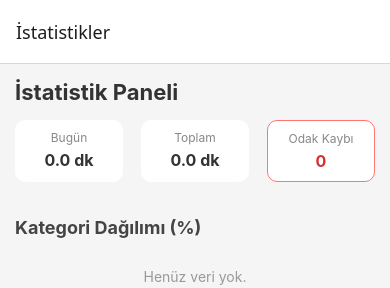
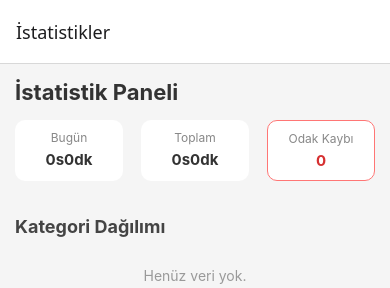
Before and after one commit to YigitAlpCakirr/OdaklanmaUygulamasi, a React Native app: screen /Raporlar in a window 390 px wide. Shown: the top 288 px of the page. Built offline with nearby package versions, Linux system fonts and the light colour scheme.

Commit message:
istatistik paneli tasarimi ve mantigi düzenlendi

```diff
--- a/screens/HomeScreen.js
+++ b/screens/HomeScreen.js
@@ -40,14 +40,14 @@ export default function HomeScreen() {
     return () => subscription.remove();
   }, [isActive, isSessionStarted]);
 
-  // --- SAYAÇ ---
+  // --- SAYAÇ MANTIĞI (DÜZELTİLDİ) ---
   useEffect(() => {
     let interval = null;
     if (isActive && seconds > 0) {
       interval = setInterval(() => {
         setSeconds((prevSeconds) => prevSeconds - 1);
       }, 1000);
-    } else if (seconds === 0 && isSessionStarted) {
+    } else if (seconds === 0 && isSessionStarted && isActive) {
       handleSessionComplete();
     }
     return () => clearInterval(interval);
@@ -166,7 +166,6 @@ export default function HomeScreen() {
         ) : (
           <View style={styles.pickerCard}>
 
-            {/* SAAT SÜTUNU */}
             <View style={styles.pickerColumn}>
               <Text style={styles.pickerHeader}>SAAT</Text>
               <View style={styles.pickerWrapper}>
@@ -184,7 +183,6 @@ export default function HomeScreen() {
 
             <Text style={styles.colon}>:</Text>
 
-            {/* DAKİKA SÜTUNU */}
             <View style={styles.pickerColumn}>
               <Text style={styles.pickerHeader}>DAKİKA</Text>
               <View style={styles.pickerWrapper}>
@@ -254,7 +252,6 @@ const styles = StyleSheet.create({
     borderWidth: 1, borderColor: '#F3F4F6'
   },
 
-  // --- KRİTİK DEĞİŞİKLİK: SABİT GENİŞLİK ---
   pickerColumn: {
     width: PICKER_WIDTH,
     alignItems: 'center',
--- a/screens/ReportsScreen.js
+++ b/screens/ReportsScreen.js
@@ -44,6 +44,14 @@ export default function ReportsScreen() {
     );
   };
 
+  // --- SÜRE FORMATLAYICI  ---
+  const formatDuration = (totalSeconds) => {
+    if (!totalSeconds) return "0s0dk";
+    const hours = Math.floor(totalSeconds / 3600);
+    const minutes = Math.floor((totalSeconds % 3600) / 60);
+    return `${hours}s${minutes}dk`;
+  };
+
   const calculateStats = (data) => {
     const now = new Date();
     const todayStr = now.toISOString().split('T')[0];
@@ -74,39 +82,42 @@ export default function ReportsScreen() {
         todaySeconds += session.duration;
       }
 
+      // Kategori
       if (categoryMap[session.category]) {
         categoryMap[session.category] += session.duration;
       } else {
         categoryMap[session.category] = session.duration;
       }
 
+      // Günlük
       if (last7DaysMap[sessionDateStr]) {
         last7DaysMap[sessionDateStr].value += session.duration;
       }
     });
 
-    // --- PASTA GRAFİĞİ (YÜZDELİK HESAPLAMA) ---
+    // --- PASTA GRAFİK VERİSİ ---
     const pieColors = ['#ff7675', '#74b9ff', '#55efc4', '#a29bfe', '#ffeaa7', '#fab1a0'];
     const pieChartData = Object.keys(categoryMap).map((cat, index) => {
       const catSeconds = categoryMap[cat];
-      const percentage = totalSeconds > 0 ? ((catSeconds / totalSeconds) * 100).toFixed(1) : 0;
+      const percentage = totalSeconds > 0 ? Math.round((catSeconds / totalSeconds) * 100) : 0;
 
       return {
-        name: `${cat} (%${percentage})`,
-        population: parseFloat((catSeconds / 60).toFixed(2)),
+        name: cat,
+        population: catSeconds,
         color: pieColors[index % pieColors.length],
         legendFontColor: "#7f7f7f",
-        legendFontSize: 12
+        legendFontSize: 12,
+        percentage: percentage
       };
     });
 
-    // --- ÇUBUK GRAFİK (DAKİKA) ---
+    // Çubuk Grafik (Dakika cinsinden)
     const barLabels = Object.values(last7DaysMap).map(item => item.label);
     const barValues = Object.values(last7DaysMap).map(item => parseFloat((item.value / 60).toFixed(1)));
 
     setStats({
-      todayFocus: (todaySeconds / 60).toFixed(1),
-      totalFocus: (totalSeconds / 60).toFixed(1),
+      todayFocus: todaySeconds,
+      totalFocus: totalSeconds,
       totalDistractions: totalDistraction,
       pieData: pieChartData,
       barData: {
@@ -124,11 +135,11 @@ export default function ReportsScreen() {
       <View style={styles.summaryContainer}>
         <View style={styles.card}>
           <Text style={styles.cardTitle}>Bugün</Text>
-          <Text style={styles.cardValue}>{stats.todayFocus} dk</Text>
+          <Text style={styles.cardValue}>{formatDuration(stats.todayFocus)}</Text>
         </View>
         <View style={styles.card}>
           <Text style={styles.cardTitle}>Toplam</Text>
-          <Text style={styles.cardValue}>{stats.totalFocus} dk</Text>
+          <Text style={styles.cardValue}>{formatDuration(stats.totalFocus)}</Text>
         </View>
         <View style={[styles.card, styles.dangerCard]}>
           <Text style={styles.cardTitle}>Odak Kaybı</Text>
@@ -136,9 +147,11 @@ export default function ReportsScreen() {
         </View>
       </View>
 
-      {/* 1. PASTA GRAFİK (YÜZDELİK) */}
-      <Text style={styles.chartTitle}>Kategori Dağılımı (%)</Text>
+      {/* 1. PASTA GRAFİK */}
+      <Text style={styles.chartTitle}>Kategori Dağılımı</Text>
+
       {stats.pieData.length > 0 ? (
+        <View style={styles.pieContainer}>
           <PieChart
             data={stats.pieData}
             width={screenWidth}
@@ -146,14 +159,28 @@ export default function ReportsScreen() {
             chartConfig={chartConfig}
             accessor={"population"}
             backgroundColor={"transparent"}
-          paddingLeft={"15"}
-          absolute
+            paddingLeft={(screenWidth / 4).toString()}
+            hasLegend={false}
+            absolute={false}
           />
+
+          {/* ÖZEL EFSANE (LEGEND) ALANI */}
+          <View style={styles.customLegendContainer}>
+            {stats.pieData.map((item, index) => (
+              <View key={index} style={styles.legendItem}>
+                <View style={[styles.legendColorBox, { backgroundColor: item.color }]} />
+                <Text style={styles.legendText}>
+                  %{item.percentage} {item.name}
+                </Text>
+              </View>
+            ))}
+          </View>
+        </View>
       ) : (
         <Text style={styles.noDataText}>Henüz veri yok.</Text>
       )}
 
-      {/* 2. ÇUBUK GRAFİK (DAKİKA) */}
+      {/* 2. ÇUBUK GRAFİK */}
       <Text style={styles.chartTitle}>Son 7 Gün (Dakika)</Text>
       <BarChart
         data={stats.barData}
@@ -177,7 +204,7 @@ export default function ReportsScreen() {
 const chartConfig = {
   backgroundGradientFrom: "#fff",
   backgroundGradientTo: "#fff",
-  decimalPlaces: 1,
+  decimalPlaces: 0,
   color: (opacity = 1) => `rgba(74, 144, 226, ${opacity})`,
   labelColor: (opacity = 1) => `rgba(0, 0, 0, ${opacity})`,
   barPercentage: 0.7,
@@ -190,11 +217,41 @@ const styles = StyleSheet.create({
   summaryContainer: { flexDirection: 'row', justifyContent: 'space-between', marginBottom: 25 },
   card: { backgroundColor: '#fff', width: '30%', padding: 10, borderRadius: 10, alignItems: 'center', elevation: 3 },
   cardTitle: { fontSize: 12, color: '#888', marginBottom: 5 },
-  cardValue: { fontSize: 16, fontWeight: 'bold', color: '#333' },
+  cardValue: { fontSize: 15, fontWeight: 'bold', color: '#333' },
   dangerCard: { borderColor: '#ff7675', borderWidth: 1 },
   dangerText: { color: '#d63031' },
 
   chartTitle: { fontSize: 18, fontWeight: 'bold', marginBottom: 10, marginTop: 10, color: '#444' },
+
+  // Pasta Grafik ve Legend Stilleri
+  pieContainer: { alignItems: 'center', backgroundColor: '#fff', borderRadius: 16, padding: 10, elevation: 2 },
+
+  customLegendContainer: {
+    width: '100%',
+    flexDirection: 'row',
+    flexWrap: 'wrap',
+    justifyContent: 'center',
+    marginTop: 20,
+    gap: 15
+  },
+  legendItem: {
+    flexDirection: 'row',
+    alignItems: 'center',
+    marginBottom: 5,
+    minWidth: '40%'
+  },
+  legendColorBox: {
+    width: 12,
+    height: 12,
+    borderRadius: 6,
+    marginRight: 8
+  },
+  legendText: {
+    fontSize: 14,
+    color: '#555',
+    fontWeight: '600'
+  },
+
   barChart: { borderRadius: 16, marginVertical: 8 },
   noDataText: { textAlign: 'center', color: '#999', marginVertical: 20 },
 
```
Lines whose indentation alone changed are shown as unchanged.
